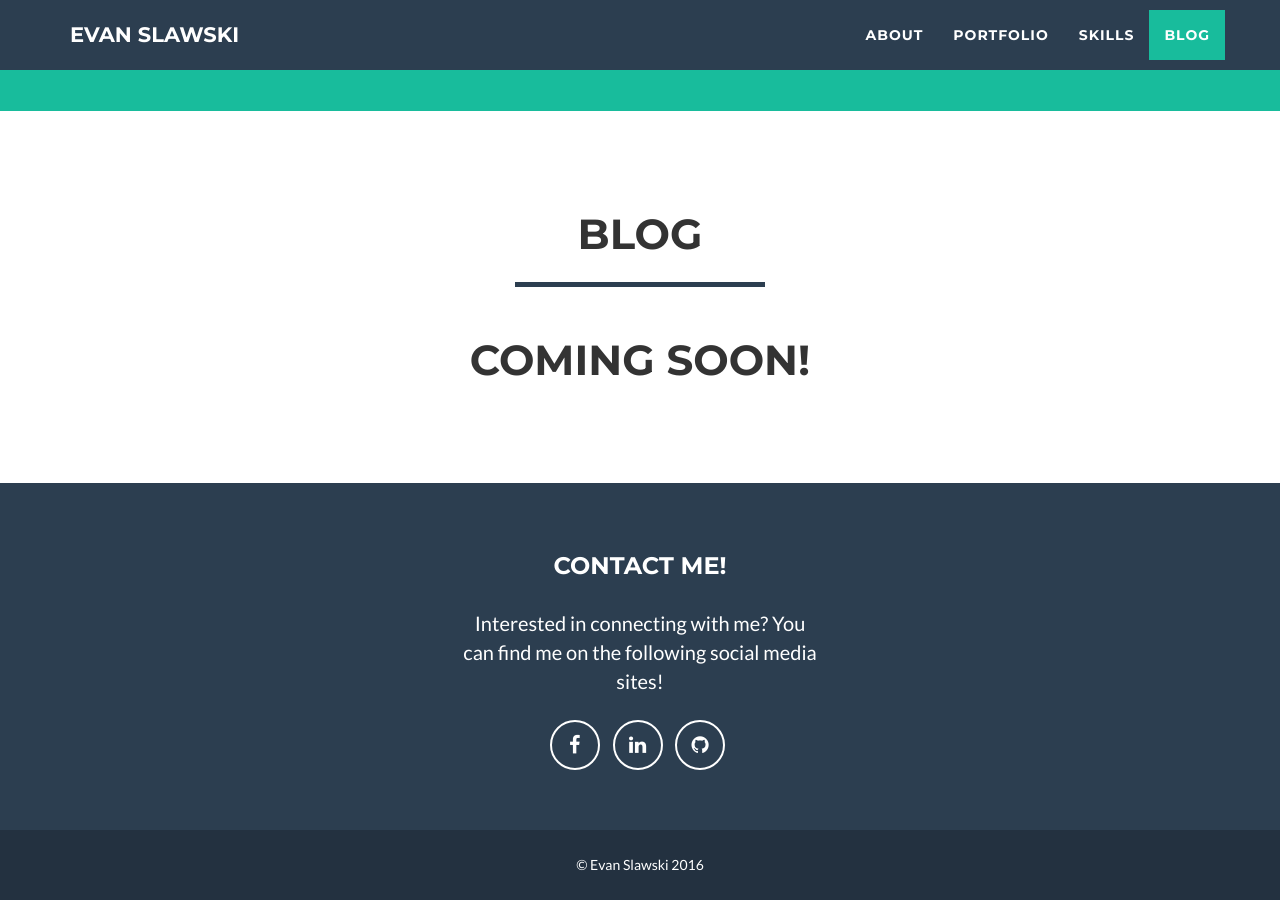
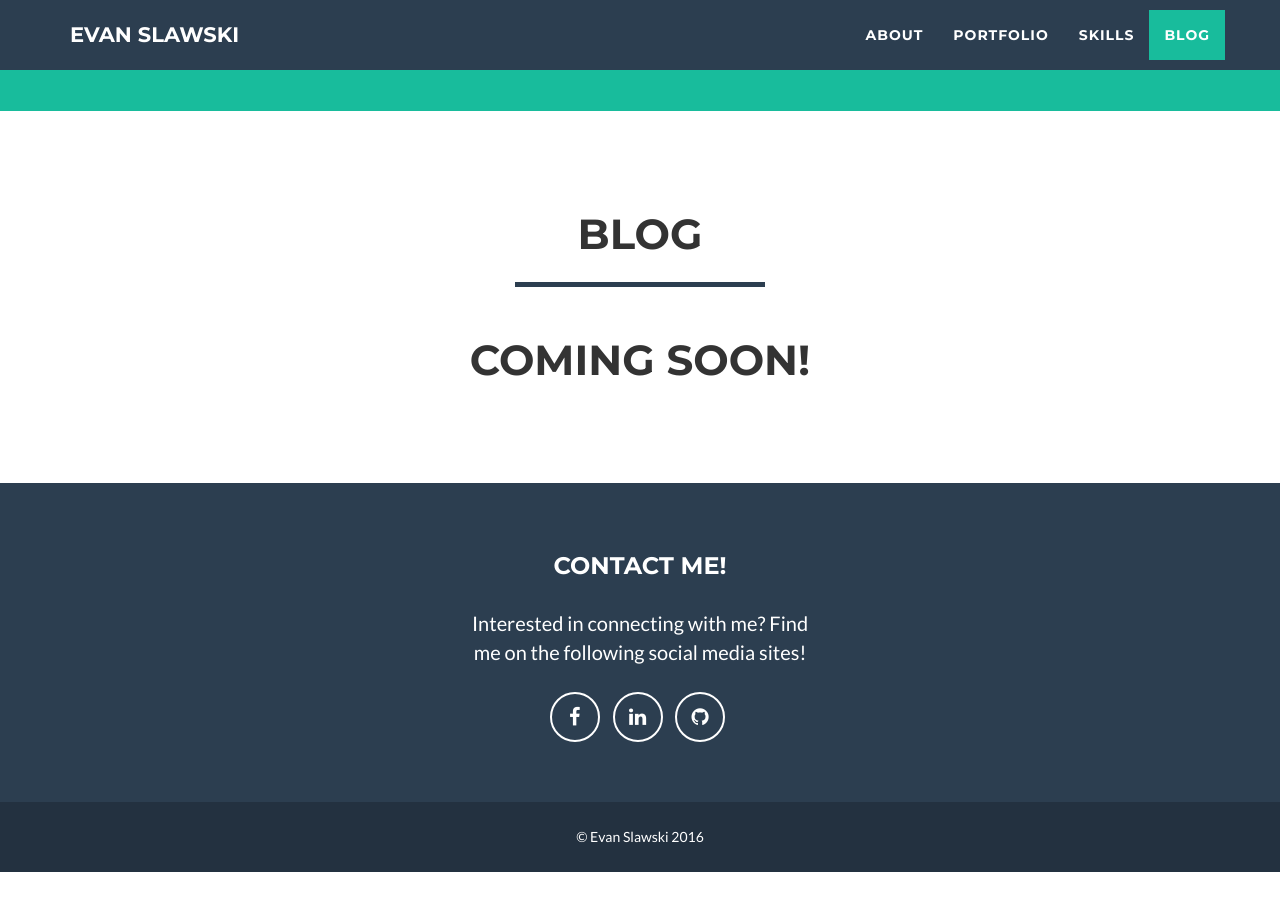
Before and after one commit to eslawski/portfolio, a Jekyll site: the page built from index.html, in a window 1280 px wide and 900 px high, scrolled down 2724 px. Built offline with Jekyll 4.4.1, drawn with Linux system fonts in a browser that asks for light colours; nearby versions of some CDN libraries; after the commit the page ends 3596 px from its top, so only the background shows below that; some of the changed text lies outside the part shown.

Commit message:
More content changes

```diff
--- a/_includes/footer.html
+++ b/_includes/footer.html
@@ -5,7 +5,7 @@
             <div class="row">
                 <div class="footer-col col-md-4 col-md-offset-4">
                     <h3>Contact Me!</h3>
-                    <p>Interested in connecting with me? You can find me on the following social media sites!</p>
+                    <p>Interested in connecting with me? Find me on the following social media sites!</p>
                     <ul class="list-inline">
                         <li>
                             <a href="https://www.facebook.com/evan.slawski" class="btn-social btn-outline"><span class="sr-only">Facebook</span><i class="fa fa-fw fa-facebook"></i></a>
--- a/_includes/portfolio.html
+++ b/_includes/portfolio.html
@@ -10,7 +10,7 @@
 
         <div class="row">
             {% for portfolio_item in site.portfolio %}
-                <div class="col-sm-4 portfolio-item">
+                <div class="col-lg-4 col-md-4 col-sm-6 portfolio-item">
                     <a href="#{{ portfolio_item.modal_id}}" class="portfolio-link" data-toggle="modal">
                         <div class="caption">
                             <div class="caption-content">
--- a/_portfolio/1_quick_colors.html
+++ b/_portfolio/1_quick_colors.html
@@ -7,6 +7,6 @@
 demo_icon: paint-brush
 demo_label: Try it!
 github_link: https://github.com/eslawski/quick-colors
-long_description: A simple hexidecimal color generating application made with Angular 2 and Bootstrap.
+long_description: A simple hexidecimal color generating application made with Angular 2 and Bootstrap CSS.
                   Quickly build a collection of different colors, tints, and shades. Mobile compatible too!
 ---
--- a/_portfolio/2_quick_list.html
+++ b/_portfolio/2_quick_list.html
@@ -4,6 +4,6 @@
 short_description: Reddit inspired productivity application
 modal_id: portfolioModal2
 github_link: https://github.com/eslawski/quick-list
-long_description: Making lists is my guilty pleasure. This Android app allows you to "upvote" or "downvote"
-                  tasks you add so you can check off the most important ones first! Download the latest apk on my github!
+long_description: Similar to Reddit or Stack Overflow, this Android application allows you to "upvote" or "downvote"
+                  tasks. That way you can check off the most important ones first. Download the latest apk on my github!
 ---
--- a/_portfolio/3_deal.html
+++ b/_portfolio/3_deal.html
@@ -1,10 +1,12 @@
 ---
 project_name: Deal
 image_path: /assets/images/portfolio/deal.png
-short_description: Mobile Deal or No Deal game for Android
+short_description: Mobile "Deal or No Deal" game for Android
 modal_id: portfolioModal3
 demo_link: https://play.google.com/store/apps/details?id=org.slawski.Deal
 demo_icon: android
 demo_label: Play Store
-long_description: Lorem ipsum dolor sit amet, consectetur adipiscing elit. Integer nec odio. Praesent libero. Sed cursus ante dapibus diam. Sed nisi. Nulla quis sem at nibh elementum imperdiet. Duis sagittis ipsum. Praesent mauris.
+long_description: A mobile version of "Deal or No Deal" made very early in my programming career.
+                  Over the past 6 years it has amassed over 500,000 installs. One day I would like to do a
+                  complete rewrite of it. Check it out on the Play Store!
 ---
```
